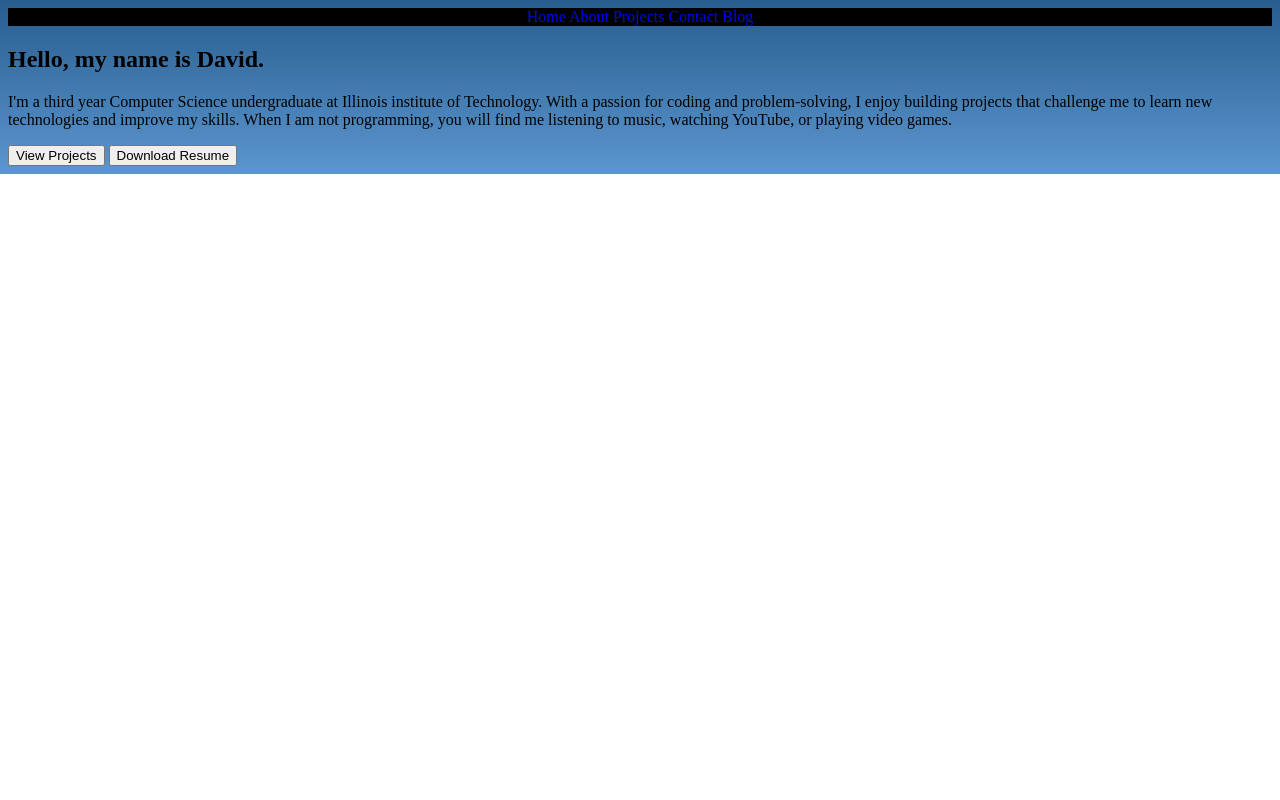
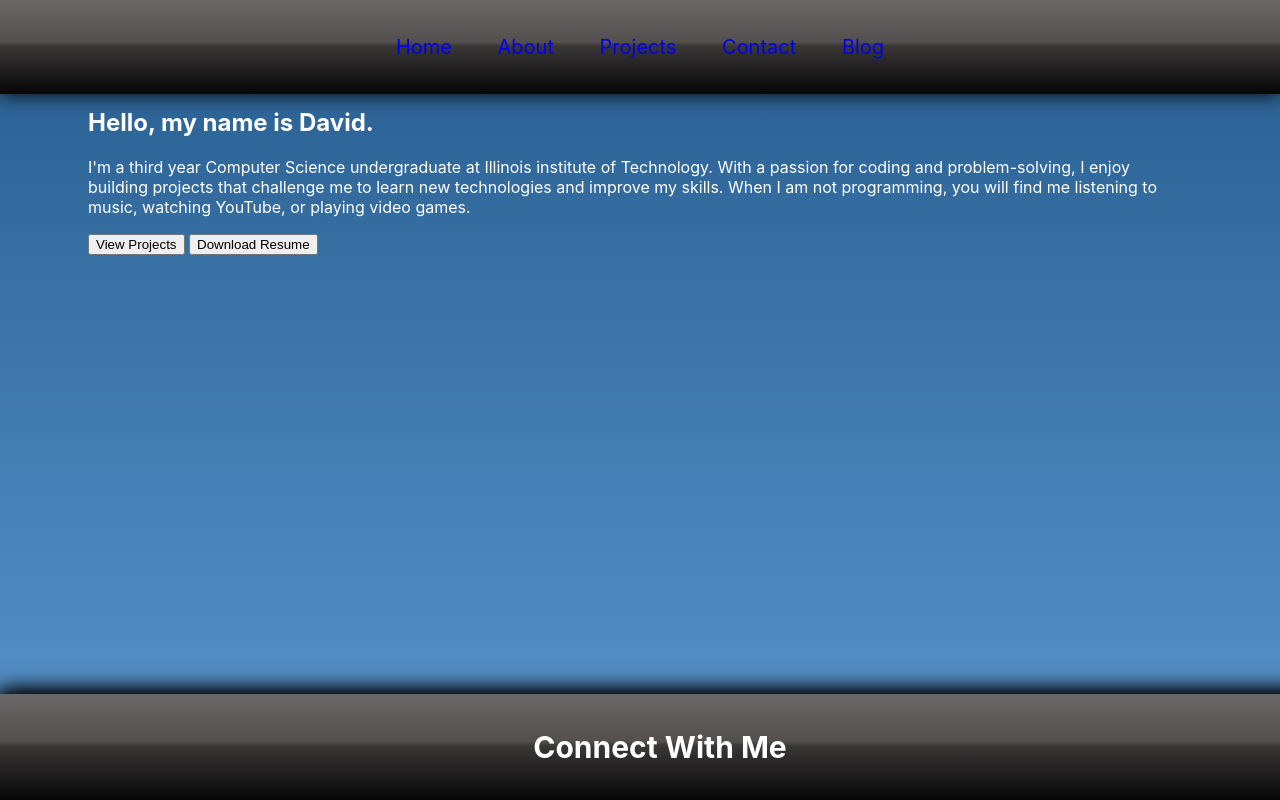
Before and after one commit to DavidKN10/DavidKN10.github.io, a plain HTML site: page index.html in a window 1280 px wide. Drawn offline with Linux system fonts and the light colour scheme.

Commit message:
added more styling

```diff
--- a/index.html
+++ b/index.html
@@ -5,18 +5,20 @@
     <title>David Rivera-Chino</title>
     <link rel="stylesheet" href="style/style.css">
 </head>
-<body>
-    <div class="main">
+<header>
     <div class="nav-bar">
         <div class="nav-links-container">
-                <a href="index.html">Home</a>
-                <a href="pages/about.html">About</a>
-                <a href="pages/projects.html">Projects</a>
-                <a href="pages/contact.html">Contact</a>
-                <a href="pages/blog.html">Blog</a>
+            <ul>
+                <li><a href="index.html">Home</a></li>
+                <li><a href="pages/about.html">About</a></li>
+                <li><a href="pages/projects.html">Projects</a></li>
+                <li><a href="pages/contact.html">Contact</a></li>
+                <li><a href="pages/blog.html">Blog</a></li>
+            </ul>
         </div>
     </div>
-
+</header>
+<body>
     <div class="main-container">
         <h2>Hello, my name is David.</h2>
         <p>I'm a third year Computer Science undergraduate at
@@ -27,10 +29,12 @@
         <button type="button">View Projects</button>
         <button type="button">Download Resume</button>
     </div>
-
+</body>
+<footer>
     <div class="footer-section">
-
+        <footer>
+            <h2>Connect With Me</h2>
+        </footer>
     </div>
-    </div>
-</body>
+</footer>
 </html>
--- a/style/style.css
+++ b/style/style.css
@@ -1,11 +1,35 @@
-.nav-bar {
-    background-color: black;
+header {
+    position: fixed;
+    top: 0;
+    left: 0;
+    width: 100%;
+    z-index: 1000;
+    margin-left: auto;
+    margin-right: auto;
+    text-align: center;
+    background: linear-gradient(#6c6767 0%, #534f4f 45%, #393636 49%, #060606 100%);
+    filter: drop-shadow(0px 0px 10px #000000);
 }
 
 .nav-links-container {
     text-align: center;
     color: white;
+    font-family: Inter, serif ;
+    font-size: 20px;
 }
+
+.nav-links-container ul {
+    list-style: none;
+    text-align: center;
+    justify-content: center;
+    padding: 15px 0 15px 0;
+}
+
+.nav-links-container ul li {
+    display: inline-block;
+    margin: 0 20px;
+}
+
 .nav-links-container a:link {
     text-decoration: none;
 }
@@ -19,10 +43,26 @@
 }
 
 .main-container {
+    font-family: Inter, serif ;
+    color: white;
+    padding: 80px;
 }
 
 :root {
-    background-image: linear-gradient(#275d8f, #5b96ce);
-    background-repeat: no-repeat;
-    background-size: cover;
+    background: linear-gradient(#275d8f, #5b96ce) no-repeat fixed;
 }
+
+footer {
+    font-size: 20px;
+    font-family: Inter, serif ;
+    position: fixed;
+    bottom: 0;
+    left: 0;
+    width: 100%;
+    text-align: center;
+    padding: 10px;
+    color: white;
+    margin-top: 20px;
+    background: linear-gradient(#6c6767 0%, #534f4f 45%, #393636 49%, #060606 100%);
+    filter: drop-shadow(0px 0px 10px #000000);
+}
```
Lines whose indentation alone changed are shown as unchanged.
